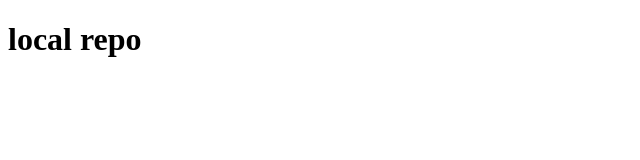
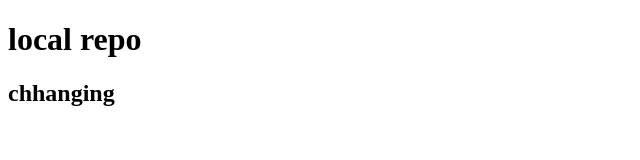
Before and after one commit to gu45/localrepo, a plain HTML site: page index.html in a window 1280 px wide. Shown: the whole page, without its empty margins (0-640 px from the left). Drawn offline with Linux system fonts and the light colour scheme.

Commit message:
second submit

```diff
--- a/index.html
+++ b/index.html
@@ -7,5 +7,6 @@
 </head>
 <body>
     <h1>local repo</h1>
+    <h2>chhanging</h2>
 </body>
 </html>
```
